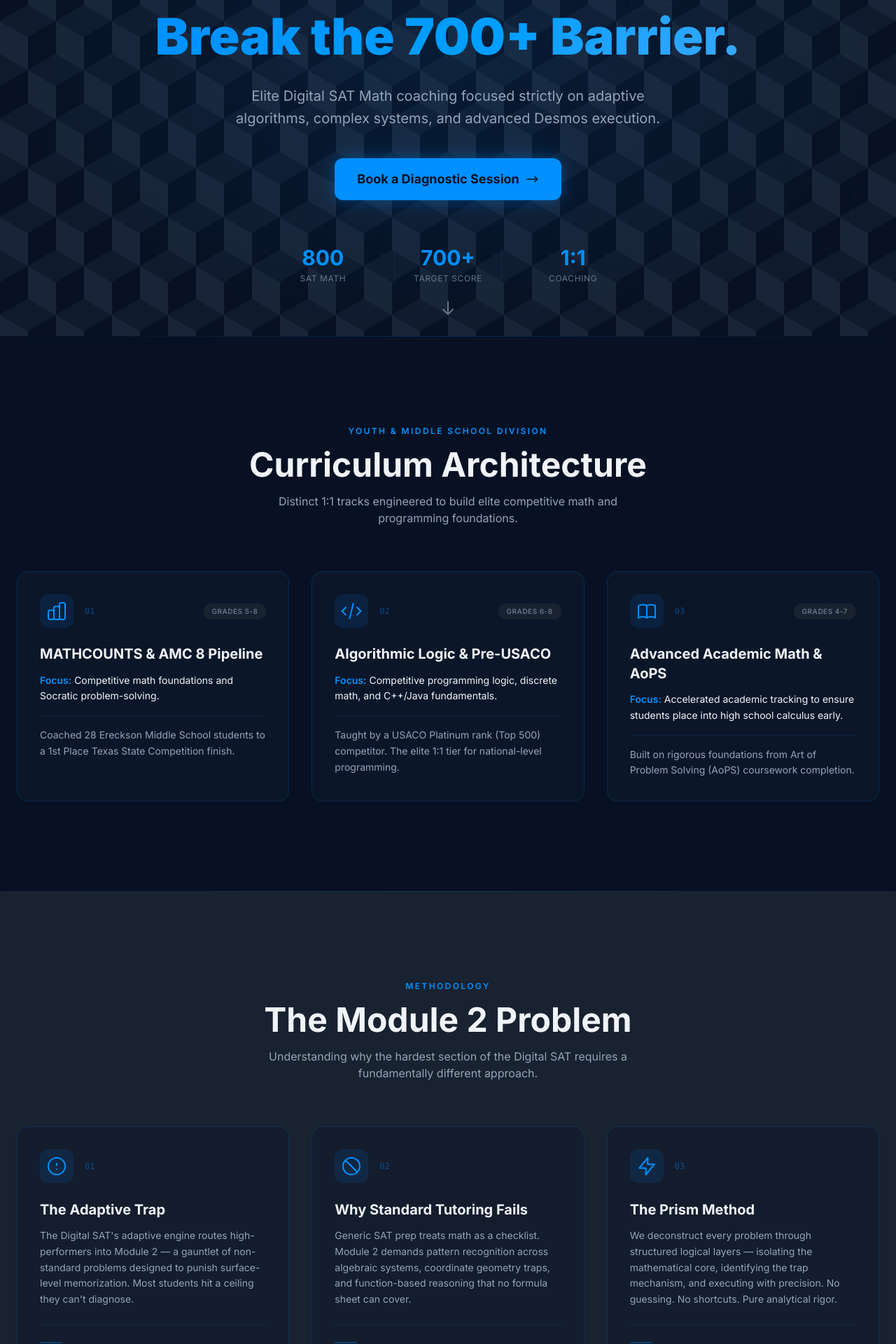
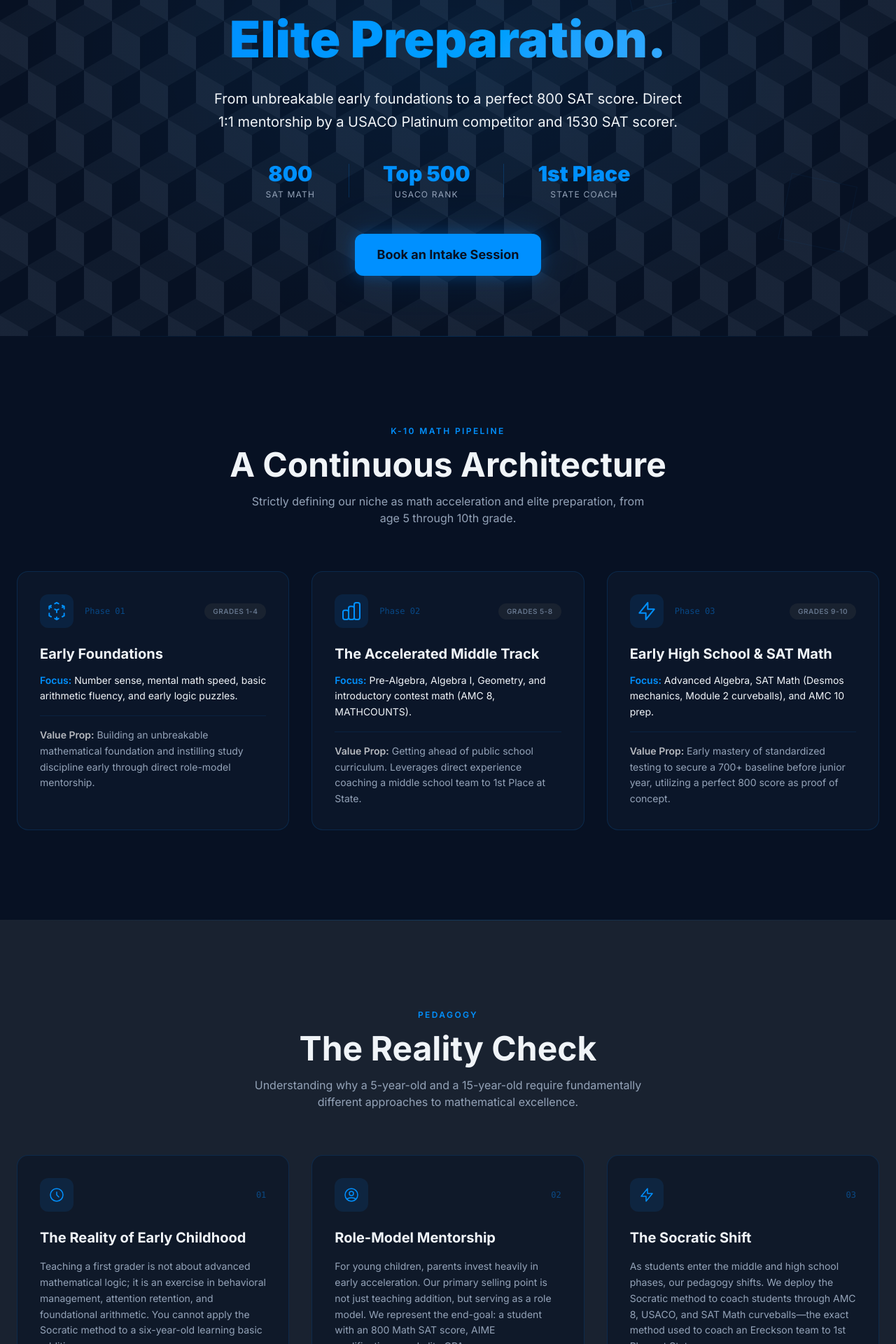
Before and after one commit to The-MathKing/prism-test-prep, a React (Vite) app: page / in a window 1280 px wide. Shown: the part 320-2240 px from the top of the page at 70% size. Built offline with nearby package versions, Linux system fonts and the light colour scheme.

Commit message:
feat: pivot to K-10 Math Pipeline Architecture

```diff
--- a/src/components/Curriculum.jsx
+++ b/src/components/Curriculum.jsx
@@ -1,10 +1,22 @@
-const tracks = [
+const phases = [
   {
     number: '01',
-    title: 'MATHCOUNTS & AMC 8 Pipeline',
+    title: 'Early Foundations',
+    grades: 'Grades 1-4',
+    focus: 'Number sense, mental math speed, basic arithmetic fluency, and early logic puzzles.',
+    anchor: 'Building an unbreakable mathematical foundation and instilling study discipline early through direct role-model mentorship.',
+    icon: (
+      <svg className="w-8 h-8" fill="none" stroke="currentColor" viewBox="0 0 24 24">
+        <path strokeLinecap="round" strokeLinejoin="round" strokeWidth={1.5} d="M14 10l-2 1m0 0l-2-1m2 1v2.5M20 7l-2 1m2-1l-2-1m2 1v2.5M14 4l-2-1-2 1M4 7l2-1M4 7l2 1M4 7v2.5M12 21l-2-1m2 1l2-1m-2 1v-2.5M6 18l-2-1v-2.5M18 18l2-1v-2.5" />
+      </svg>
+    ),
+  },
+  {
+    number: '02',
+    title: 'The Accelerated Middle Track',
     grades: 'Grades 5-8',
-    focus: 'Competitive math foundations and Socratic problem-solving.',
-    anchor: 'Coached 28 Ereckson Middle School students to a 1st Place Texas State Competition finish.',
+    focus: 'Pre-Algebra, Algebra I, Geometry, and introductory contest math (AMC 8, MATHCOUNTS).',
+    anchor: 'Getting ahead of public school curriculum. Leverages direct experience coaching a middle school team to 1st Place at State.',
     icon: (
       <svg className="w-8 h-8" fill="none" stroke="currentColor" viewBox="0 0 24 24">
         <path strokeLinecap="round" strokeLinejoin="round" strokeWidth={1.5} d="M9 19v-6a2 2 0 00-2-2H5a2 2 0 00-2 2v6a2 2 0 002 2h2a2 2 0 002-2zm0 0V9a2 2 0 012-2h2a2 2 0 012 2v10m-6 0a2 2 0 002 2h2a2 2 0 002-2m0 0V5a2 2 0 012-2h2a2 2 0 012 2v14a2 2 0 01-2 2h-2a2 2 0 01-2-2z" />
@@ -12,26 +24,14 @@ const tracks = [
     ),
   },
   {
-    number: '02',
-    title: 'Algorithmic Logic & Pre-USACO',
-    grades: 'Grades 6-8',
-    focus: 'Competitive programming logic, discrete math, and C++/Java fundamentals.',
-    anchor: 'Taught by a USACO Platinum rank (Top 500) competitor. The elite 1:1 tier for national-level programming.',
+    number: '03',
+    title: 'Early High School & SAT Math',
+    grades: 'Grades 9-10',
+    focus: 'Advanced Algebra, SAT Math (Desmos mechanics, Module 2 curveballs), and AMC 10 prep.',
+    anchor: 'Early mastery of standardized testing to secure a 700+ baseline before junior year, utilizing a perfect 800 score as proof of concept.',
     icon: (
       <svg className="w-8 h-8" fill="none" stroke="currentColor" viewBox="0 0 24 24">
-        <path strokeLinecap="round" strokeLinejoin="round" strokeWidth={1.5} d="M10 20l4-16m4 4l4 4-4 4M6 16l-4-4 4-4" />
-      </svg>
-    ),
-  },
-  {
-    number: '03',
-    title: 'Advanced Academic Math & AoPS',
-    grades: 'Grades 4-7',
-    focus: 'Accelerated academic tracking to ensure students place into high school calculus early.',
-    anchor: 'Built on rigorous foundations from Art of Problem Solving (AoPS) coursework completion.',
-    icon: (
-      <svg className="w-8 h-8" fill="none" stroke="currentColor" viewBox="0 0 24 24">
-        <path strokeLinecap="round" strokeLinejoin="round" strokeWidth={1.5} d="M12 6.253v13m0-13C10.832 5.477 9.246 5 7.5 5S4.168 5.477 3 6.253v13C4.168 18.477 5.754 18 7.5 18s3.332.477 4.5 1.253m0-13C13.168 5.477 14.754 5 16.5 5c1.747 0 3.332.477 4.5 1.253v13C19.832 18.477 18.247 18 16.5 18c-1.746 0-3.332.477-4.5 1.253" />
+        <path strokeLinecap="round" strokeLinejoin="round" strokeWidth={1.5} d="M13 10V3L4 14h7v7l9-11h-7z" />
       </svg>
     ),
   },
@@ -47,43 +47,43 @@ export default function Curriculum() {
         {/* Section header */}
         <div className="text-center mb-16">
           <span className="text-xs font-semibold text-electric uppercase tracking-[0.2em] mb-4 block">
-            Youth & Middle School Division
+            K-10 Math Pipeline
           </span>
           <h2 className="text-3xl sm:text-4xl lg:text-5xl font-bold mb-4">
-            Curriculum Architecture
+            A Continuous Architecture
           </h2>
           <p className="text-text-muted max-w-xl mx-auto">
-            Distinct 1:1 tracks engineered to build elite competitive math and programming foundations.
+            Strictly defining our niche as math acceleration and elite preparation, from age 5 through 10th grade.
           </p>
         </div>
 
         {/* Cards */}
         <div className="grid md:grid-cols-3 gap-6 lg:gap-8">
-          {tracks.map((track) => (
+          {phases.map((phase) => (
             <div
-              key={track.number}
+              key={phase.number}
               className="card-glow rounded-2xl bg-navy-light/60 p-8 flex flex-col"
             >
               {/* Card header */}
               <div className="flex items-center justify-between mb-6">
                 <div className="flex items-center gap-4">
                   <div className="w-12 h-12 rounded-xl bg-electric/10 flex items-center justify-center text-electric shrink-0">
-                    {track.icon}
+                    {phase.icon}
                   </div>
-                  <span className="text-xs font-mono text-electric/40">{track.number}</span>
+                  <span className="text-xs font-mono text-electric/40">Phase {phase.number}</span>
                 </div>
                 <div className="px-3 py-1 rounded-full bg-slate-dark text-text-dim text-[10px] font-semibold uppercase tracking-wider">
-                  {track.grades}
+                  {phase.grades}
                 </div>
               </div>
 
-              <h3 className="text-xl font-bold mb-3 leading-snug">{track.title}</h3>
+              <h3 className="text-xl font-bold mb-3 leading-snug">{phase.title}</h3>
               <p className="text-text-primary text-sm leading-relaxed mb-4">
-                <span className="text-electric font-semibold">Focus:</span> {track.focus}
+                <span className="text-electric font-semibold">Focus:</span> {phase.focus}
               </p>
 
               <p className="text-text-muted text-sm leading-relaxed flex-1 pt-4 border-t border-electric/10">
-                {track.anchor}
+                <span className="text-white/70 font-semibold">Value Prop:</span> {phase.anchor}
               </p>
             </div>
           ))}
--- a/src/components/Hero.jsx
+++ b/src/components/Hero.jsx
@@ -10,62 +10,55 @@ export default function Hero() {
       <div className="absolute top-1/3 right-1/4 w-16 h-16 border border-electric/8 -rotate-12 animate-pulse" style={{ animationDelay: '1s' }} />
 
       <div className="relative z-10 max-w-4xl mx-auto px-6 text-center pt-24">
-        {/* Badge */}
-        <div className="inline-flex items-center gap-2 px-4 py-2 rounded-full border border-electric/20 bg-electric/5 mb-8 animate-fade-in-up">
-          <div className="w-2 h-2 rounded-full bg-electric animate-pulse" />
-          <span className="text-xs font-medium text-electric tracking-wide uppercase">Elite Digital SAT Coaching</span>
+        {/* Pre-headline */}
+        <div className="inline-flex items-center gap-2 px-3 py-1 rounded-full glass border border-electric/20 mb-8 animate-fade-in-up">
+          <span className="w-2 h-2 rounded-full bg-electric animate-pulse"></span>
+          <span className="text-xs font-semibold text-text-muted uppercase tracking-[0.2em]">
+            Now Accepting Grades 1–10
+          </span>
         </div>
 
         {/* Headline */}
         <h1 className="text-5xl sm:text-6xl lg:text-7xl font-black leading-tight mb-6 animate-fade-in-up animate-delay-100">
-          Master Module 2.{' '}
+          Math Acceleration.{' '}
           <br className="hidden sm:block" />
-          <span className="text-gradient">Break the 700+ Barrier.</span>
+          <span className="text-gradient">Elite Preparation.</span>
         </h1>
 
-        {/* Subtext */}
-        <p className="text-lg sm:text-xl text-text-muted max-w-2xl mx-auto mb-10 leading-relaxed animate-fade-in-up animate-delay-200">
-          Elite Digital SAT Math coaching focused strictly on adaptive algorithms,
-          complex systems, and advanced Desmos execution.
+        {/* Subheadline */}
+        <p className="text-lg sm:text-xl text-text-primary max-w-2xl mx-auto mb-10 leading-relaxed animate-fade-in-up animate-delay-200">
+          From unbreakable early foundations to a perfect 800 SAT score. Direct 1:1 mentorship by a USACO Platinum competitor and 1530 SAT scorer.
         </p>
 
+        {/* Stats row */}
+        <div className="flex flex-wrap items-center justify-center gap-6 sm:gap-12 mb-12 animate-fade-in-up animate-delay-300">
+          <div className="flex flex-col items-center">
+            <span className="text-3xl font-black text-electric mb-1">800</span>
+            <span className="text-xs text-text-muted uppercase tracking-widest">SAT Math</span>
+          </div>
+          <div className="w-px h-12 bg-electric/20 hidden sm:block"></div>
+          <div className="flex flex-col items-center">
+            <span className="text-3xl font-black text-electric mb-1">Top 500</span>
+            <span className="text-xs text-text-muted uppercase tracking-widest">USACO Rank</span>
+          </div>
+          <div className="w-px h-12 bg-electric/20 hidden sm:block"></div>
+          <div className="flex flex-col items-center">
+            <span className="text-3xl font-black text-electric mb-1">1st Place</span>
+            <span className="text-xs text-text-muted uppercase tracking-widest">State Coach</span>
+          </div>
+        </div>
+
         {/* CTA */}
-        <div className="animate-fade-in-up animate-delay-300">
+        <div className="animate-fade-in-up animate-delay-400">
           <a
             href="https://docs.google.com/forms/d/e/1FAIpQLSfXTa5Kfnwd6TsTCOZ7ijmsJakfQABwBLsdrJSZfDFfq7Hq8Q/viewform?usp=publish-editor"
             target="_blank"
             rel="noopener noreferrer"
-            className="inline-flex items-center gap-2 px-8 py-4 bg-electric text-navy font-bold text-lg rounded-xl glow-btn"
+            className="inline-flex items-center justify-center px-8 py-4 bg-electric text-navy font-bold text-lg rounded-xl glow-btn hover:scale-[1.02] transition-transform"
           >
-            Book a Diagnostic Session
-            <svg className="w-5 h-5" fill="none" stroke="currentColor" viewBox="0 0 24 24">
-              <path strokeLinecap="round" strokeLinejoin="round" strokeWidth={2} d="M17 8l4 4m0 0l-4 4m4-4H3" />
-            </svg>
+            Book an Intake Session
           </a>
         </div>
-
-        {/* Stats row */}
-        <div className="mt-16 grid grid-cols-3 gap-6 max-w-lg mx-auto animate-fade-in-up animate-delay-400">
-          <div className="text-center">
-            <div className="text-2xl sm:text-3xl font-bold text-electric">800</div>
-            <div className="text-xs text-text-dim mt-1 uppercase tracking-wider">SAT Math</div>
-          </div>
-          <div className="text-center border-x border-electric/10">
-            <div className="text-2xl sm:text-3xl font-bold text-electric">700+</div>
-            <div className="text-xs text-text-dim mt-1 uppercase tracking-wider">Target Score</div>
-          </div>
-          <div className="text-center">
-            <div className="text-2xl sm:text-3xl font-bold text-electric">1:1</div>
-            <div className="text-xs text-text-dim mt-1 uppercase tracking-wider">Coaching</div>
-          </div>
-        </div>
-      </div>
-
-      {/* Scroll indicator */}
-      <div className="absolute bottom-8 left-1/2 -translate-x-1/2 animate-bounce-slow">
-        <svg className="w-6 h-6 text-text-dim" fill="none" stroke="currentColor" viewBox="0 0 24 24">
-          <path strokeLinecap="round" strokeLinejoin="round" strokeWidth={2} d="M19 14l-7 7m0 0l-7-7m7 7V3" />
-        </svg>
       </div>
     </section>
   )
--- a/src/components/Methodology.jsx
+++ b/src/components/Methodology.jsx
@@ -1,33 +1,33 @@
 const cards = [
   {
     number: '01',
-    title: 'The Adaptive Trap',
+    title: 'The Reality of Early Childhood',
     description:
-      'The Digital SAT\'s adaptive engine routes high-performers into Module 2 — a gauntlet of non-standard problems designed to punish surface-level memorization. Most students hit a ceiling they can\'t diagnose.',
+      'Teaching a first grader is not about advanced mathematical logic; it is an exercise in behavioral management, attention retention, and foundational arithmetic. You cannot apply the Socratic method to a six-year-old learning basic addition.',
     icon: (
-      <svg className="w-8 h-8" fill="none" stroke="currentColor" viewBox="0 0 24 24">
-        <path strokeLinecap="round" strokeLinejoin="round" strokeWidth={1.5} d="M12 9v2m0 4h.01M21 12a9 9 0 11-18 0 9 9 0 0118 0z" />
+      <svg className="w-6 h-6" fill="none" stroke="currentColor" viewBox="0 0 24 24">
+        <path strokeLinecap="round" strokeLinejoin="round" strokeWidth={1.5} d="M12 8v4l3 3m6-3a9 9 0 11-18 0 9 9 0 0118 0z" />
       </svg>
     ),
   },
   {
     number: '02',
-    title: 'Why Standard Tutoring Fails',
+    title: 'Role-Model Mentorship',
     description:
-      'Generic SAT prep treats math as a checklist. Module 2 demands pattern recognition across algebraic systems, coordinate geometry traps, and function-based reasoning that no formula sheet can cover.',
+      'For young children, parents invest heavily in early acceleration. Our primary selling point is not just teaching addition, but serving as a role model. We represent the end-goal: a student with an 800 Math SAT score, AIME qualifications, and elite GPA.',
     icon: (
-      <svg className="w-8 h-8" fill="none" stroke="currentColor" viewBox="0 0 24 24">
-        <path strokeLinecap="round" strokeLinejoin="round" strokeWidth={1.5} d="M18.364 18.364A9 9 0 005.636 5.636m12.728 12.728L5.636 5.636m12.728 12.728A9 9 0 015.636 5.636" />
+      <svg className="w-6 h-6" fill="none" stroke="currentColor" viewBox="0 0 24 24">
+        <path strokeLinecap="round" strokeLinejoin="round" strokeWidth={1.5} d="M5.121 17.804A13.937 13.937 0 0112 16c2.5 0 4.847.655 6.879 1.804M15 10a3 3 0 11-6 0 3 3 0 016 0zm6 2a9 9 0 11-18 0 9 9 0 0118 0z" />
       </svg>
     ),
   },
   {
     number: '03',
-    title: 'The Prism Method',
+    title: 'The Socratic Shift',
     description:
-      'We deconstruct every problem through structured logical layers — isolating the mathematical core, identifying the trap mechanism, and executing with precision. No guessing. No shortcuts. Pure analytical rigor.',
+      'As students enter the middle and high school phases, our pedagogy shifts. We deploy the Socratic method to coach students through AMC 8, USACO, and SAT Math curveballs—the exact method used to coach an Ereckson team to 1st Place at State.',
     icon: (
-      <svg className="w-8 h-8" fill="none" stroke="currentColor" viewBox="0 0 24 24">
+      <svg className="w-6 h-6" fill="none" stroke="currentColor" viewBox="0 0 24 24">
         <path strokeLinecap="round" strokeLinejoin="round" strokeWidth={1.5} d="M13 10V3L4 14h7v7l9-11h-7z" />
       </svg>
     ),
@@ -37,20 +37,20 @@ const cards = [
 export default function Methodology() {
   return (
     <section id="method" className="relative py-24 sm:py-32 bg-slate-dark">
-      {/* Subtle top border glow */}
+      {/* Top border glow */}
       <div className="absolute top-0 left-0 right-0 h-px bg-gradient-to-r from-transparent via-electric/20 to-transparent" />
 
       <div className="max-w-7xl mx-auto px-6">
         {/* Section header */}
         <div className="text-center mb-16">
           <span className="text-xs font-semibold text-electric uppercase tracking-[0.2em] mb-4 block">
-            Methodology
+            Pedagogy
           </span>
           <h2 className="text-3xl sm:text-4xl lg:text-5xl font-bold mb-4">
-            The Module 2 Problem
+            The Reality Check
           </h2>
           <p className="text-text-muted max-w-xl mx-auto">
-            Understanding why the hardest section of the Digital SAT requires a fundamentally different approach.
+            Understanding why a 5-year-old and a 15-year-old require fundamentally different approaches to mathematical excellence.
           </p>
         </div>
 
@@ -59,25 +59,18 @@ export default function Methodology() {
           {cards.map((card) => (
             <div
               key={card.number}
-              className="card-glow rounded-2xl bg-navy-light/60 p-8 flex flex-col"
+              className="card-glow rounded-2xl bg-navy/50 p-8 flex flex-col"
             >
-              {/* Card header */}
-              <div className="flex items-center gap-4 mb-6">
+              <div className="flex items-center justify-between mb-6">
                 <div className="w-12 h-12 rounded-xl bg-electric/10 flex items-center justify-center text-electric">
                   {card.icon}
                 </div>
                 <span className="text-xs font-mono text-electric/40">{card.number}</span>
               </div>
-
-              <h3 className="text-xl font-bold mb-3">{card.title}</h3>
+              <h3 className="text-xl font-bold mb-4 leading-snug">{card.title}</h3>
               <p className="text-text-muted text-sm leading-relaxed flex-1">
                 {card.description}
               </p>
-
-              {/* Bottom accent line */}
-              <div className="mt-6 pt-6 border-t border-electric/10">
-                <div className="w-8 h-0.5 bg-electric/30 rounded-full" />
-              </div>
             </div>
           ))}
         </div>
--- a/src/components/Services.jsx
+++ b/src/components/Services.jsx
@@ -1,17 +1,9 @@
-const dsatFeatures = [
-  'Custom adaptive curriculum tailored to your Module 2 weaknesses',
-  'Advanced Desmos mechanics and calculator strategy training',
-  'Dedicated Google Classroom student portal with resources',
-  'Real-time progress analytics and score trajectory tracking',
-  'Flexible scheduling — weekdays and weekends',
-]
-
-const youthFeatures = [
-  'Choice of MATHCOUNTS, Pre-USACO, or AoPS tracks',
-  'Socratic problem-solving and logical deconstruction',
-  'Rigorous homework and progress tracking',
+const features = [
+  'Choice of Early Foundations, Accelerated Middle, or SAT tracks',
+  'Pedagogy tailored to age: behavioral management to Socratic logic',
+  'Rigorous homework and progress tracking across all phases',
   'Temple Partnership Discount (15-20% off for members)',
-  'Sibling/Group cohort rates available ($70/hr for two)',
+  'Sibling/Group cohort rates available ($70/hr for two students)',
   'Sliding scale financial flexibility upon inquiry',
 ]
 
@@ -21,92 +13,50 @@ export default function Services() {
       {/* Top border glow */}
       <div className="absolute top-0 left-0 right-0 h-px bg-gradient-to-r from-transparent via-electric/20 to-transparent" />
 
-      <div className="max-w-6xl mx-auto px-6">
+      <div className="max-w-4xl mx-auto px-6">
         {/* Section header */}
         <div className="text-center mb-14">
           <span className="text-xs font-semibold text-electric uppercase tracking-[0.2em] mb-4 block">
             Investment
           </span>
           <h2 className="text-3xl sm:text-4xl lg:text-5xl font-bold mb-4">
-            Elite Coaching. Two Divisions.
+            One Tier. No Compromises.
           </h2>
           <p className="text-text-muted max-w-xl mx-auto">
-            Transparent, uncompromising 1:1 tracks tailored to your student's exact stage.
+            A singular, transparent rate for our entire K-10 pipeline. Discounts are structured to support our community.
           </p>
         </div>
 
-        {/* Pricing Cards Grid */}
-        <div className="grid md:grid-cols-2 gap-8 lg:gap-12 items-stretch max-w-5xl mx-auto">
-
-          {/* Youth Division Tier */}
-          <div className="relative group">
-            <div className="absolute -inset-0.5 bg-gradient-to-br from-electric/10 to-transparent rounded-3xl blur opacity-75 group-hover:opacity-100 transition duration-500" />
-            <div className="relative h-full flex flex-col glass rounded-3xl p-8 sm:p-10">
+        {/* Pricing Card */}
+        <div className="relative group max-w-lg mx-auto">
+          {/* Glow background */}
+          <div className="absolute -inset-1 bg-gradient-to-r from-electric/20 via-electric/5 to-electric/20 rounded-3xl blur-xl" />
+          <div className="relative h-full flex flex-col glass rounded-3xl p-8 sm:p-12 border border-electric/30">
             <div className="mb-8 pb-8 border-b border-electric/10">
-                <div className="text-xs font-semibold text-electric uppercase tracking-[0.15em] mb-2">
-                  Youth & Middle School
+              <div className="flex justify-between items-start mb-2">
+                <div className="text-xs font-semibold text-electric uppercase tracking-[0.15em]">
+                  K-10 Math Pipeline
+                </div>
+                <span className="px-3 py-1 bg-electric/10 text-electric text-[10px] font-bold uppercase tracking-wider rounded-full">
+                  1-ON-1
+                </span>
               </div>
               <h3 className="text-2xl sm:text-3xl font-bold mb-4">
-                  Foundational Mastery
+                Premium Math Tutoring
               </h3>
               <div className="flex items-baseline gap-1">
-                  <span className="text-4xl sm:text-5xl font-black text-white">$50</span>
+                <span className="text-5xl sm:text-6xl font-black text-gradient">$50</span>
                 <span className="text-text-dim text-sm">/hour</span>
               </div>
             </div>
 
             <ul className="space-y-4 mb-10 flex-1">
-                {youthFeatures.map((feature, i) => (
+              {features.map((feature, i) => (
                 <li key={i} className="flex items-start gap-3">
                   <svg className="w-5 h-5 text-electric mt-0.5 shrink-0" fill="none" stroke="currentColor" viewBox="0 0 24 24">
                     <path strokeLinecap="round" strokeLinejoin="round" strokeWidth={2.5} d="M5 13l4 4L19 7" />
                   </svg>
-                    <span className="text-text-muted text-sm leading-relaxed">{feature}</span>
-                  </li>
-                ))}
-              </ul>
-
-              <a
-                href="https://docs.google.com/forms/d/e/1FAIpQLSfXTa5Kfnwd6TsTCOZ7ijmsJakfQABwBLsdrJSZfDFfq7Hq8Q/viewform?usp=publish-editor"
-                target="_blank"
-                rel="noopener noreferrer"
-                className="block w-full text-center px-6 py-4 border border-electric/30 text-electric hover:bg-electric/10 font-bold text-lg rounded-xl transition-all duration-300"
-              >
-                Youth Intake Form
-              </a>
-            </div>
-          </div>
-
-          {/* DSAT Tier */}
-          <div className="relative group">
-            {/* Glow background */}
-            <div className="absolute -inset-1 bg-gradient-to-r from-electric/20 via-electric/5 to-electric/20 rounded-3xl blur-xl" />
-            <div className="relative h-full flex flex-col glass rounded-3xl p-8 sm:p-10 border border-electric/30">
-              <div className="mb-8 pb-8 border-b border-electric/10">
-                <div className="flex justify-between items-start mb-2">
-                  <div className="text-xs font-semibold text-electric uppercase tracking-[0.15em]">
-                    High School Division
-                  </div>
-                  <span className="px-3 py-1 bg-electric/10 text-electric text-[10px] font-bold uppercase tracking-wider rounded-full">
-                    Flagship
-                  </span>
-                </div>
-                <h3 className="text-2xl sm:text-3xl font-bold mb-4">
-                  DSAT Math Mastery
-                </h3>
-                <div className="flex items-baseline gap-1">
-                  <span className="text-4xl sm:text-5xl font-black text-gradient">$75</span>
-                  <span className="text-text-dim text-sm">/hour</span>
-                </div>
-              </div>
-
-              <ul className="space-y-4 mb-10 flex-1">
-                {dsatFeatures.map((feature, i) => (
-                  <li key={i} className="flex items-start gap-3">
-                    <svg className="w-5 h-5 text-electric mt-0.5 shrink-0" fill="none" stroke="currentColor" viewBox="0 0 24 24">
-                      <path strokeLinecap="round" strokeLinejoin="round" strokeWidth={2.5} d="M5 13l4 4L19 7" />
-                    </svg>
-                    <span className="text-text-muted text-sm leading-relaxed">{feature}</span>
+                  <span className="text-text-primary text-sm leading-relaxed">{feature}</span>
                 </li>
               ))}
             </ul>
@@ -117,11 +67,9 @@ export default function Services() {
               rel="noopener noreferrer"
               className="block w-full text-center px-6 py-4 bg-electric text-navy font-bold text-lg rounded-xl glow-btn"
             >
-                Book a Diagnostic Session
+              Book an Intake Session
             </a>
           </div>
-          </div>
-
         </div>
       </div>
     </section>
```
Lines whose indentation alone changed are shown as unchanged.
